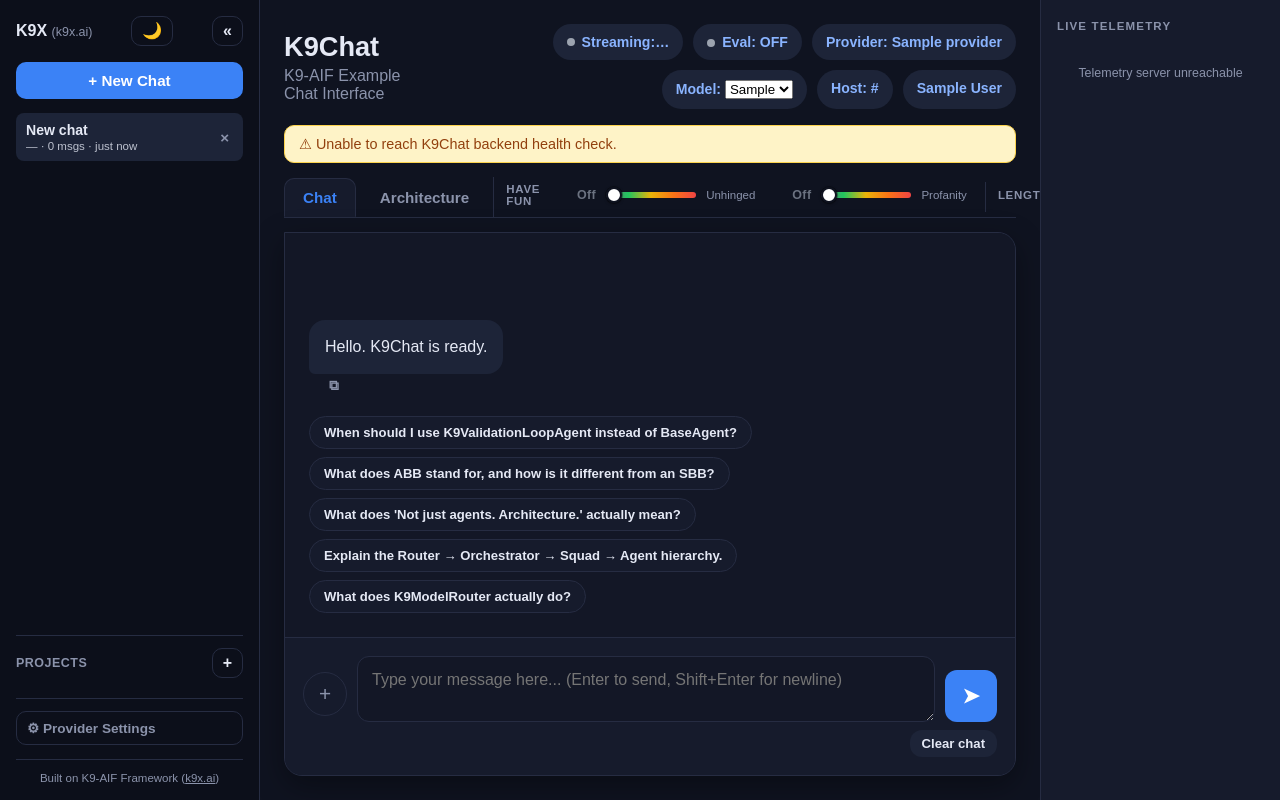
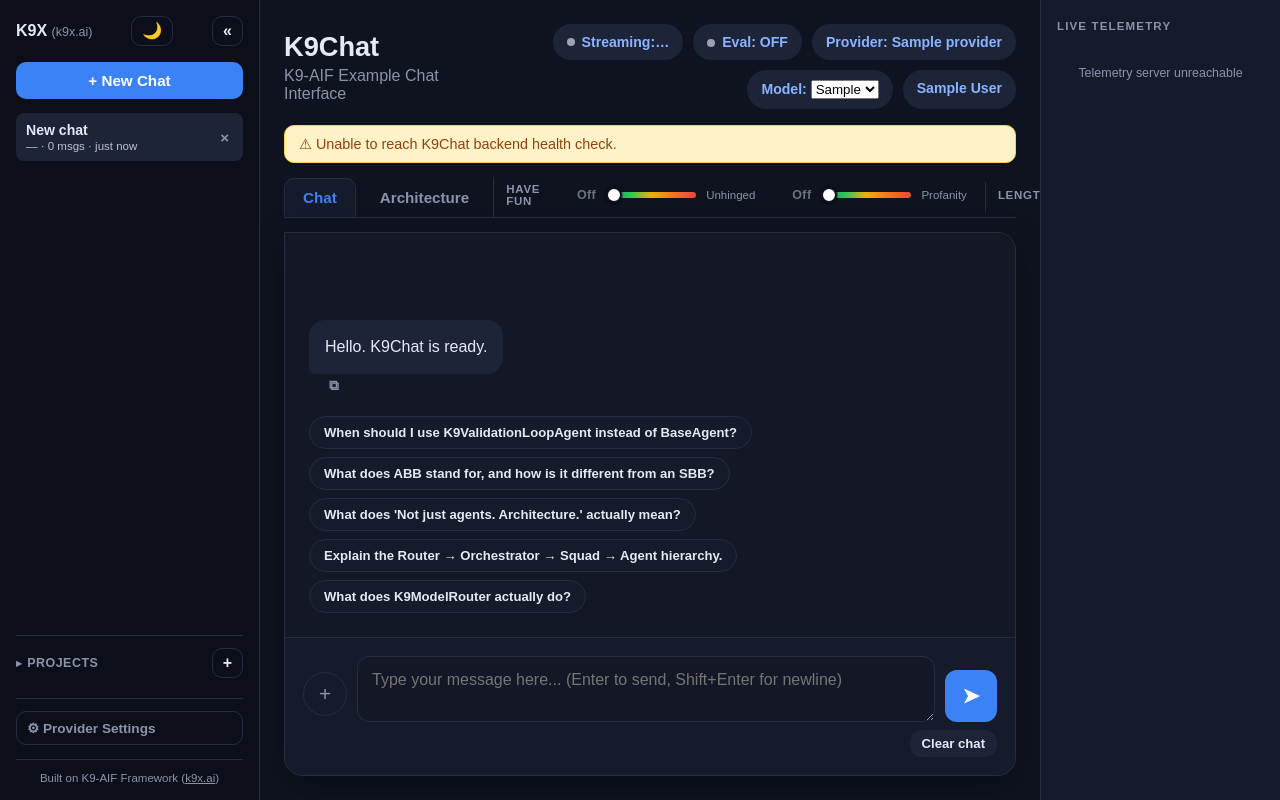
Before and after one commit to k9aif/examples, a Python web app: template templates/index.html in a window 1280 px wide. Run offline with Jinja, Linux system fonts and the light colour scheme; the template is opened without the code that fills it: most values are stand-ins (such as "Sample title", 1, 10 or a date in 2020).

Commit message:
k9chat: hide internal host from the header, collapse Projects by default
- Host badge (internal LAN IP) hidden by default -- still present in the
  DOM so the model-picker's switch logic (reads its text as base_url)
  keeps working, just not shown on screen. Verified switching still
  works with it hidden.
- Projects list starts collapsed (real toggle, ▸/▾ arrow, persisted) so
  project names aren't visible just by opening the app -- they can be
  sensitive (e.g. a visitor's own private project titles).

Co-Authored-By: Claude Sonnet 5 <noreply@anthropic.com>

```diff
--- a/static/js/app.js
+++ b/static/js/app.js
@@ -30,6 +30,23 @@
   setSidebarCollapsed(localStorage.getItem("k9chat_sidebar_collapsed") === "1");
   sidebarCollapseBtn.addEventListener("click", () => setSidebarCollapsed(true));
   sidebarExpandBtn.addEventListener("click", () => setSidebarCollapsed(false));
+
+  // Projects list -- collapsed by default (not just "last state"), so
+  // project names (which can be sensitive -- e.g. an owner's own private
+  // project titles) aren't shown on-screen just by opening the app.
+  const projectsBlock = document.querySelector(".projects-block");
+  const projectsToggleBtn = document.getElementById("projects-toggle-btn");
+  const projectList = document.getElementById("project-list");
+
+  function setProjectsExpanded(expanded) {
+    projectsBlock.classList.toggle("expanded", expanded);
+    projectList.style.display = expanded ? "flex" : "none";
+    localStorage.setItem("k9chat_projects_expanded", expanded ? "1" : "0");
+  }
+  setProjectsExpanded(localStorage.getItem("k9chat_projects_expanded") === "1");
+  projectsToggleBtn.addEventListener("click", () => {
+    setProjectsExpanded(!projectsBlock.classList.contains("expanded"));
+  });
 
   // Two independent fun dials -- style/register only (see chat_agent.py's
   // UNHINGED_INSTRUCTIONS/PROFANITY_INSTRUCTIONS). Read directly off the
--- a/static/style.css
+++ b/static/style.css
@@ -264,6 +264,35 @@ body {
   text-transform: uppercase;
   letter-spacing: 0.04em;
   color: var(--text-muted);
+}
+
+.projects-toggle {
+  background: transparent;
+  border: none;
+  padding: 0;
+  font-size: 0.78rem;
+  font-weight: 700;
+  text-transform: uppercase;
+  letter-spacing: 0.04em;
+  color: var(--text-muted);
+  cursor: pointer;
+  display: flex;
+  align-items: center;
+  gap: 5px;
+}
+
+.projects-toggle:hover {
+  color: var(--text);
+}
+
+#projects-toggle-arrow {
+  display: inline-block;
+  transition: transform 0.15s ease;
+  font-size: 0.7rem;
+}
+
+.projects-block.expanded #projects-toggle-arrow {
+  transform: rotate(90deg);
 }
 
 .project-new-form {
--- a/templates/index.html
+++ b/templates/index.html
@@ -21,14 +21,16 @@
 
       <div class="projects-block">
         <div class="projects-header">
-          <span class="projects-title">Projects</span>
+          <button id="projects-toggle-btn" class="projects-toggle" type="button">
+            <span id="projects-toggle-arrow">▸</span> Projects
+          </button>
           <button id="project-new-btn" class="icon-btn" title="New project">+</button>
         </div>
         <div id="project-new-form" class="project-new-form" style="display:none">
           <input id="project-new-name" type="text" placeholder="Project name" />
           <button id="project-new-create" class="secondary small" type="button">Add</button>
         </div>
-        <div id="project-list" class="project-list"></div>
+        <div id="project-list" class="project-list" style="display:none"></div>
       </div>
 
       <div class="settings-block">
@@ -88,7 +90,7 @@
               {% endfor %}
             </select>
           </div>
-          <div class="badge">Host: <span id="badge-host">{{ base_url }}</span></div>
+          <div class="badge" id="badge-host-wrap" style="display:none">Host: <span id="badge-host">{{ base_url }}</span></div>
           {% if display_name %}
           <div class="badge badge-host-name" id="badge-host-name-wrap">{{ display_name }}</div>
           {% endif %}
```
